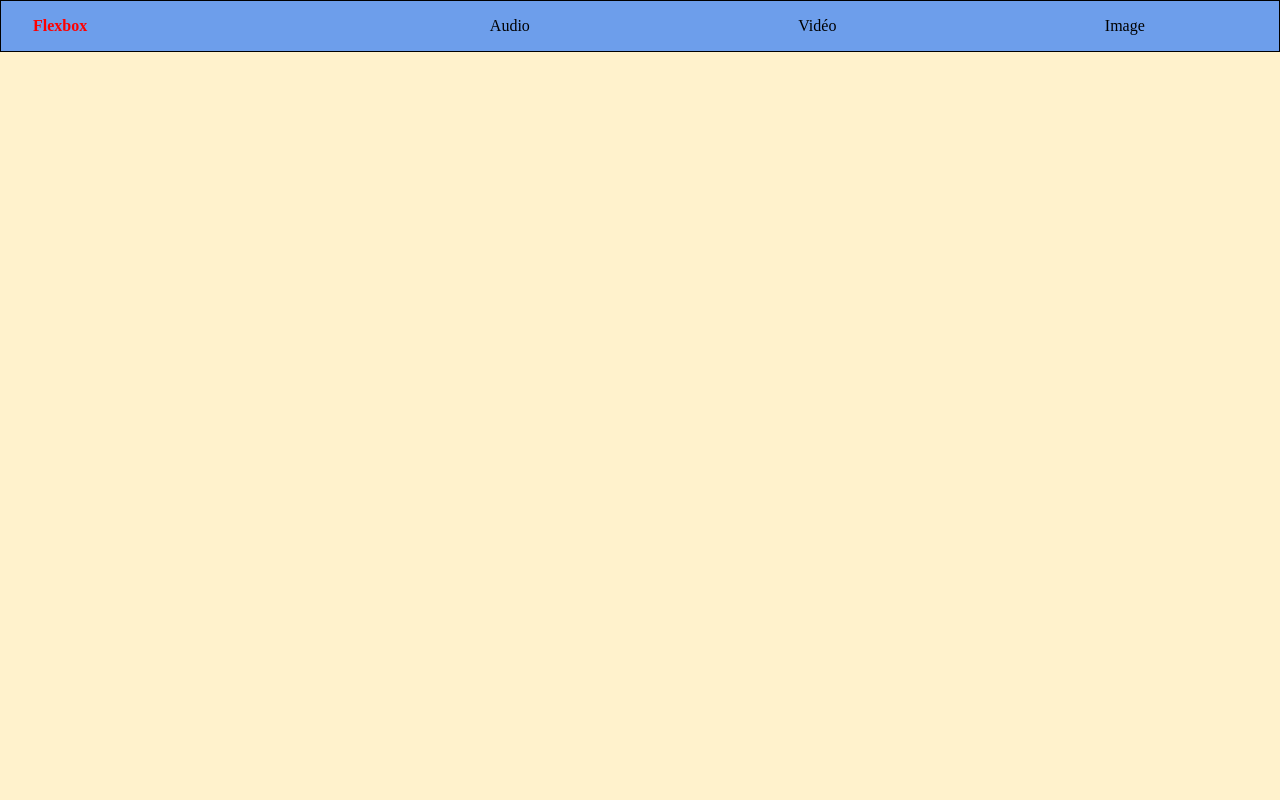
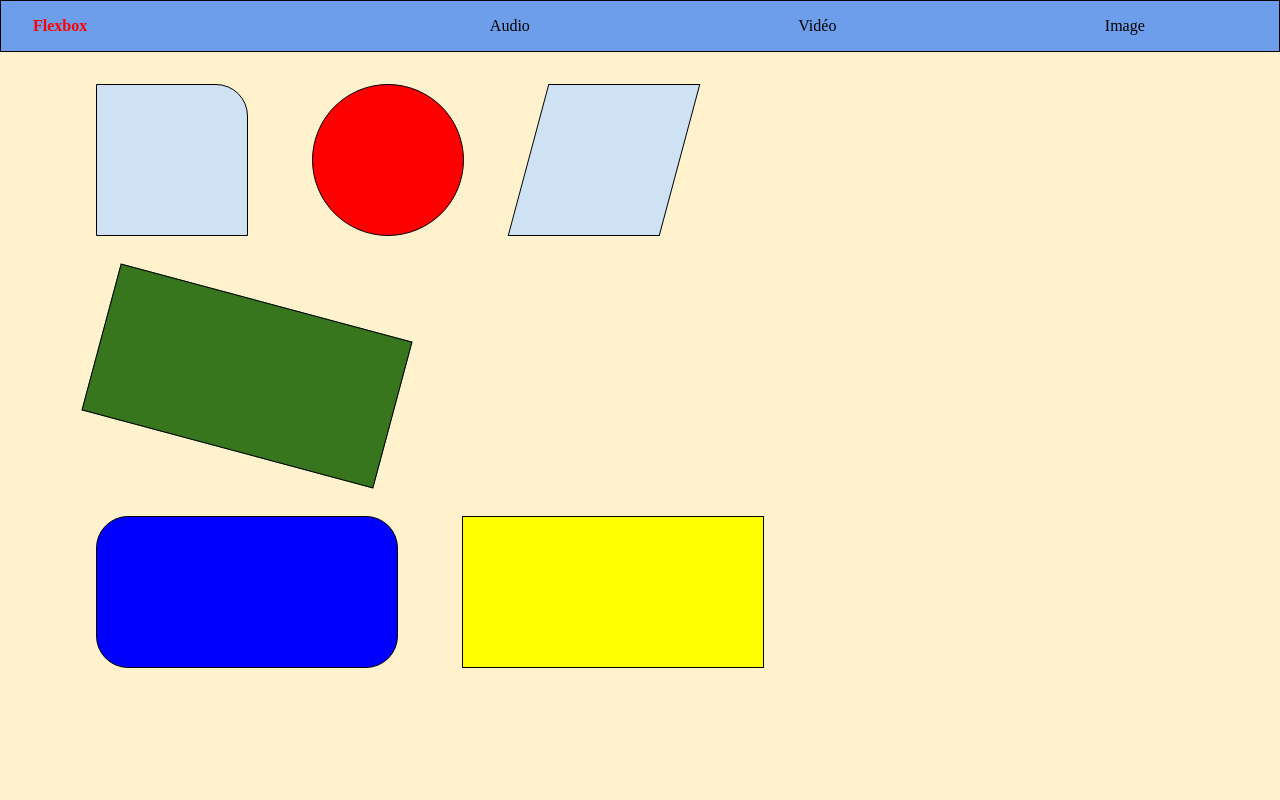
Before and after one commit to jolivald/formation-dev-web, a PHP site: page / in a window 1280 px wide. Run offline with PHP 8.4, Linux system fonts and the light colour scheme.

Commit message:
add shapes to index

```diff
--- a/exo-4/index.html
+++ b/exo-4/index.html
@@ -5,6 +5,54 @@
   <meta name="viewport" content="width=device-width, initial-scale=1.0">
   <title>Exercice 16 mars</title>
   <link rel="stylesheet" href="style.css">
+  <style type="text/css">
+
+/* style générique pour toutes le formes */
+.shape {
+  float: left;
+  height: 150px;
+  width: 150px;
+  margin: 2em 2em;
+  border: 1px solid #000;
+}
+
+/* une déclaration par forme à afficher */
+
+#demo-1 {
+  border-top-right-radius: 2em;
+  background: #CFE2F3;
+}
+
+#demo-2 {
+  border-radius: 50%;
+  background: #f00;
+}
+
+#demo-3 {
+  transform: skewX(-15deg);
+  background: #CFE2F3;
+}
+
+#demo-4 {
+  transform: rotate(15deg);
+  width: 300px;
+  background: #38761D;
+  clear: left;
+}
+
+#demo-5 {
+  border-radius: 2em;
+  width: 300px;
+  background: #00f;
+  clear: left;
+}
+
+#demo-6 {
+  width: 300px;
+  background: #ff0;
+}
+
+  </style>
 </head>
 <body>
 
@@ -21,6 +69,13 @@
 
     <article class="fluid">
 
+      <div id="demo-1" class="shape"></div>
+      <div id="demo-2" class="shape"></div>
+      <div id="demo-3" class="shape"></div>
+      <div id="demo-4" class="shape"></div>
+      <div id="demo-5" class="shape"></div>
+      <div id="demo-6" class="shape"></div>
+
     </article>
 
   </main>
--- a/exo-4/style.css
+++ b/exo-4/style.css
@@ -91,5 +91,6 @@ li.fluid a.active {
 
 /* cosmétique pour coller à l'exemple */
 main article {
+  padding: 0 4em;
   background: #FFF2CC;
 }
```
